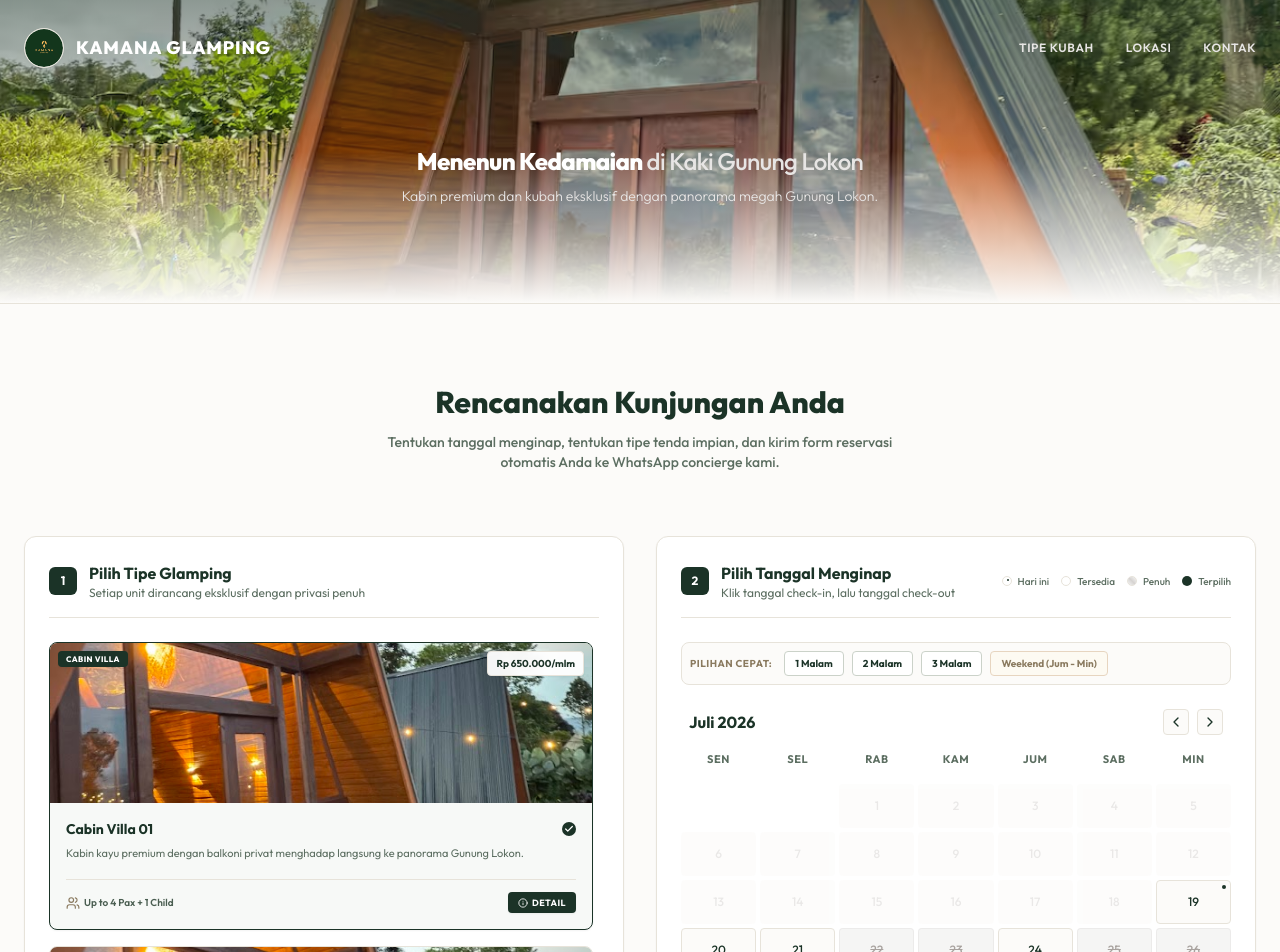
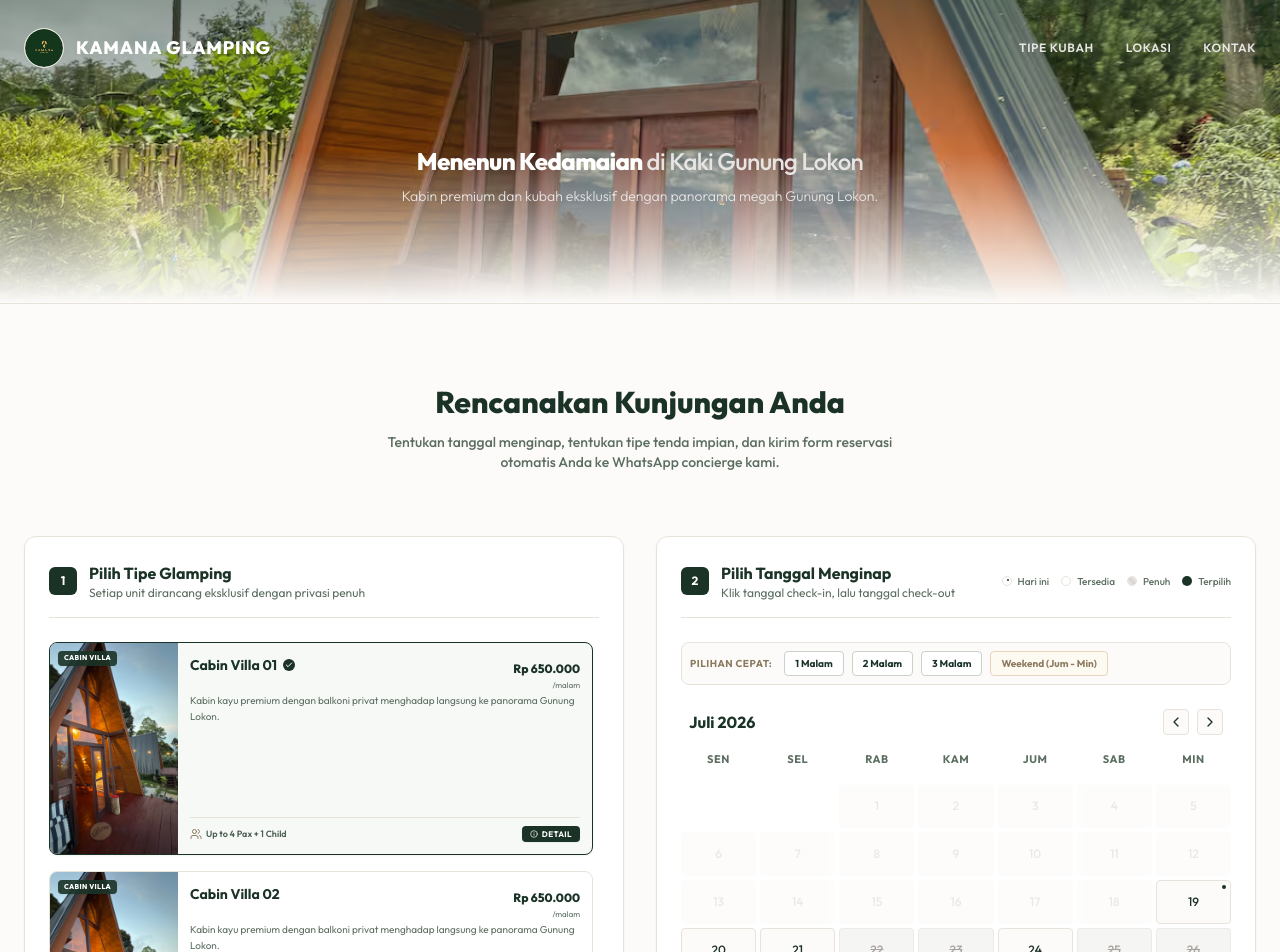
Before and after one commit to ZAKYVANGOBEL15/kamanaglamping, a React (Vite) app: page / in a window 1280 px wide. Shown: the top 952 px of the page. Built offline with nearby package versions, Linux system fonts and the light colour scheme; a web font is replaced by a local one.

Commit message:
ux: split tent cards horizontally (image left, info right)

```diff
--- a/src/components/TentSelector.jsx
+++ b/src/components/TentSelector.jsx
@@ -33,45 +33,50 @@ export default function TentSelector({ tents, selectedTentId, onSelectTent, sele
             <div
               key={tent.id}
               onClick={() => onSelectTent(tent.id)}
-              className={`group cursor-pointer rounded-lg overflow-hidden border transition-all duration-200 flex flex-col justify-between ${
+              className={`group cursor-pointer rounded-lg overflow-hidden border transition-all duration-200 flex flex-col sm:flex-row ${
                 isSelected
                   ? 'border-[#1b3327] bg-[#f7f9f7] shadow-sm'
                   : 'border-[#e7e3da] bg-white hover:border-[#1b3327]/40'
               }`}
             >
               {/* Thumbnail Area */}
-              <div className="h-40 overflow-hidden relative">
+              <div className="h-32 sm:h-auto sm:w-28 md:w-32 shrink-0 overflow-hidden relative">
                 <img
                   src={tent.image}
                   alt={tent.name}
                   className="w-full h-full object-cover transition-transform duration-300 group-hover:scale-105"
                 />
                 {/* Category Badge */}
-                <div className="absolute top-2 left-2 bg-[#1b3327] text-white text-[8px] font-extrabold uppercase tracking-wider px-2 py-0.5 rounded shadow-sm">
+                <div className="absolute top-2 left-2 bg-[#1b3327]/90 backdrop-blur-xs text-white text-[7px] font-black uppercase tracking-wider px-1.5 py-0.5 rounded shadow-sm">
                   {tent.type}
-                </div>
-                <div className="absolute top-2 right-2 bg-white/95 backdrop-blur-sm px-2 py-1 rounded border border-[#e7e3da] shadow-sm">
-                  <p className="text-[10px] text-[#1b3327] font-bold">{formatRp(tent.price)}/mlm</p>
                 </div>
               </div>
 
               {/* Info Body */}
-              <div className="p-4 flex-1 flex flex-col justify-between space-y-4">
+              <div className="p-3 flex-1 flex flex-col justify-between space-y-2.5">
                 <div>
-                  <div className="flex items-center justify-between mb-1.5">
-                    <h4 className="font-sans font-bold text-sm text-[#1b3327]">{tent.name}</h4>
-                    {isSelected && (
-                      <div className="w-3.5 h-3.5 rounded-full bg-[#1b3327] flex items-center justify-center">
-                        <Check className="w-2.5 h-2.5 text-white stroke-[3]" />
-                      </div>
-                    )}
+                  <div className="flex items-start justify-between gap-2 mb-1">
+                    <div>
+                      <h4 className="font-sans font-bold text-xs md:text-sm text-[#1b3327] flex items-center gap-1.5">
+                        {tent.name}
+                        {isSelected && (
+                          <div className="w-3 h-3 rounded-full bg-[#1b3327] flex items-center justify-center shrink-0">
+                            <Check className="w-2 h-2 text-white stroke-[3]" />
+                          </div>
+                        )}
+                      </h4>
+                    </div>
+                    <div className="text-right shrink-0">
+                      <span className="text-[11px] md:text-xs font-black text-[#1b3327]">{formatRp(tent.price)}</span>
+                      <span className="text-[8px] text-[#5c6e61] block leading-none mt-0.5">/malam</span>
+                    </div>
                   </div>
-                  <p className="text-[11px] text-[#5c6e61] leading-relaxed line-clamp-2">{tent.tagline}</p>
+                  <p className="text-[10px] text-[#5c6e61] leading-relaxed line-clamp-2">{tent.tagline}</p>
                 </div>
 
-                <div className="border-t border-[#e7e3da] pt-3 flex items-center justify-between text-[10px] text-[#4a5e51] font-semibold">
+                <div className="border-t border-[#e7e3da] pt-2 flex items-center justify-between text-[9px] text-[#4a5e51] font-semibold">
                   <span className="flex items-center gap-1">
-                    <Users className="w-3.5 h-3.5 text-[#8a7a5f]" /> {tent.capacity}
+                    <Users className="w-3 h-3 text-[#8a7a5f]" /> {tent.capacity}
                   </span>
 
                   {/* Action Link for Detail Modal */}
@@ -81,9 +86,9 @@ export default function TentSelector({ tents, selectedTentId, onSelectTent, sele
                       e.stopPropagation(); // Prevent selection when clicking detail
                       setDetailModalTent(tent);
                     }}
-                    className="flex items-center gap-1 text-white bg-[#1b3327] hover:bg-[#2c4e3d] transition-colors uppercase tracking-wider font-bold text-[9px] px-2.5 py-1 rounded shadow-sm"
+                    className="flex items-center gap-1 text-white bg-[#1b3327] hover:bg-[#2c4e3d] transition-colors uppercase tracking-wider font-bold text-[8px] px-2 py-0.5 rounded shadow-sm"
                   >
-                    <Info className="w-2.5 h-2.5" /> Detail
+                    <Info className="w-2 h-2" /> Detail
                   </button>
                 </div>
               </div>
```
